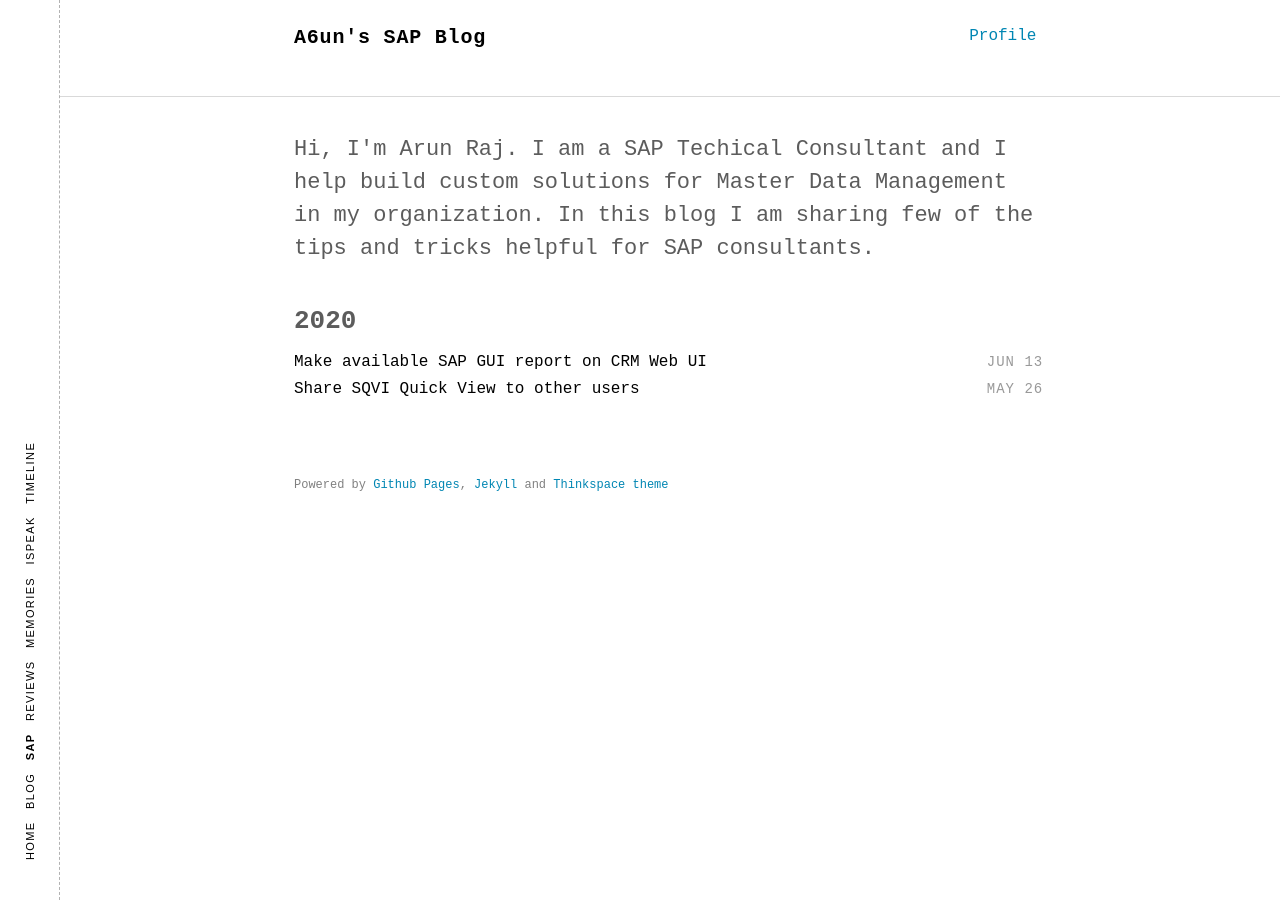
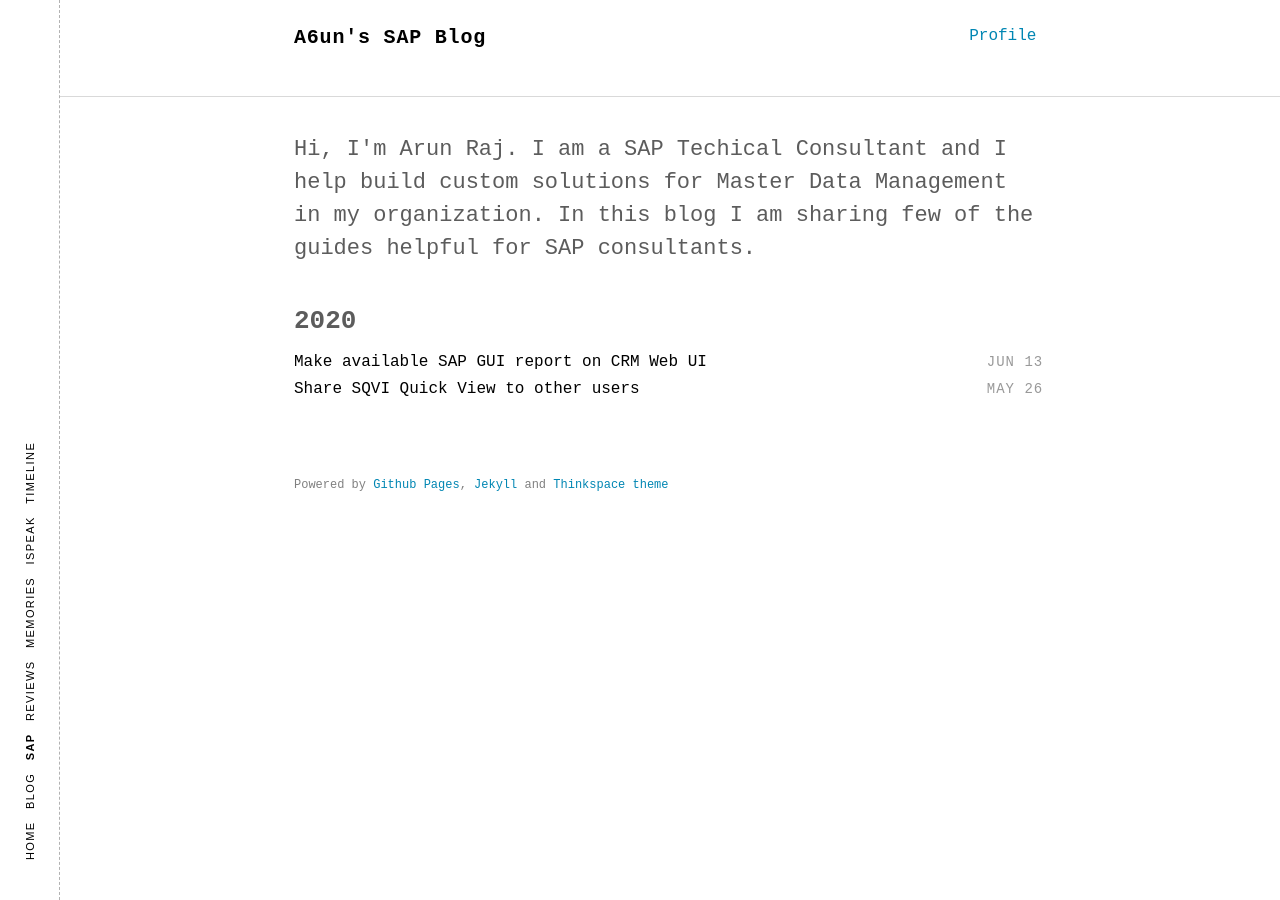
Before and after one commit to a6unraj/a6unraj.github.io, a Jekyll site: the page built from index.html, in a window 1280 px wide. Built offline with Jekyll 4.4.1, drawn with Linux system fonts in a browser that asks for light colours; some web fonts are replaced; comment, search, counter and statistics services are not loaded.

Commit message:
Update intro.html

```diff
--- a/_includes/intro.html
+++ b/_includes/intro.html
@@ -1,5 +1,5 @@
 <section class="intro">
   <div class="container">
-    <p class="lead">Hi, I'm Arun Raj. I am a SAP Techical Consultant and I help build custom solutions for Master Data Management in my organization. In this blog I am sharing few of the tips and tricks helpful for SAP consultants.</p>
+    <p class="lead">Hi, I'm Arun Raj. I am a SAP Techical Consultant and I help build custom solutions for Master Data Management in my organization. In this blog I am sharing few of the guides helpful for SAP consultants.</p>
   </div>
 </section>
```
